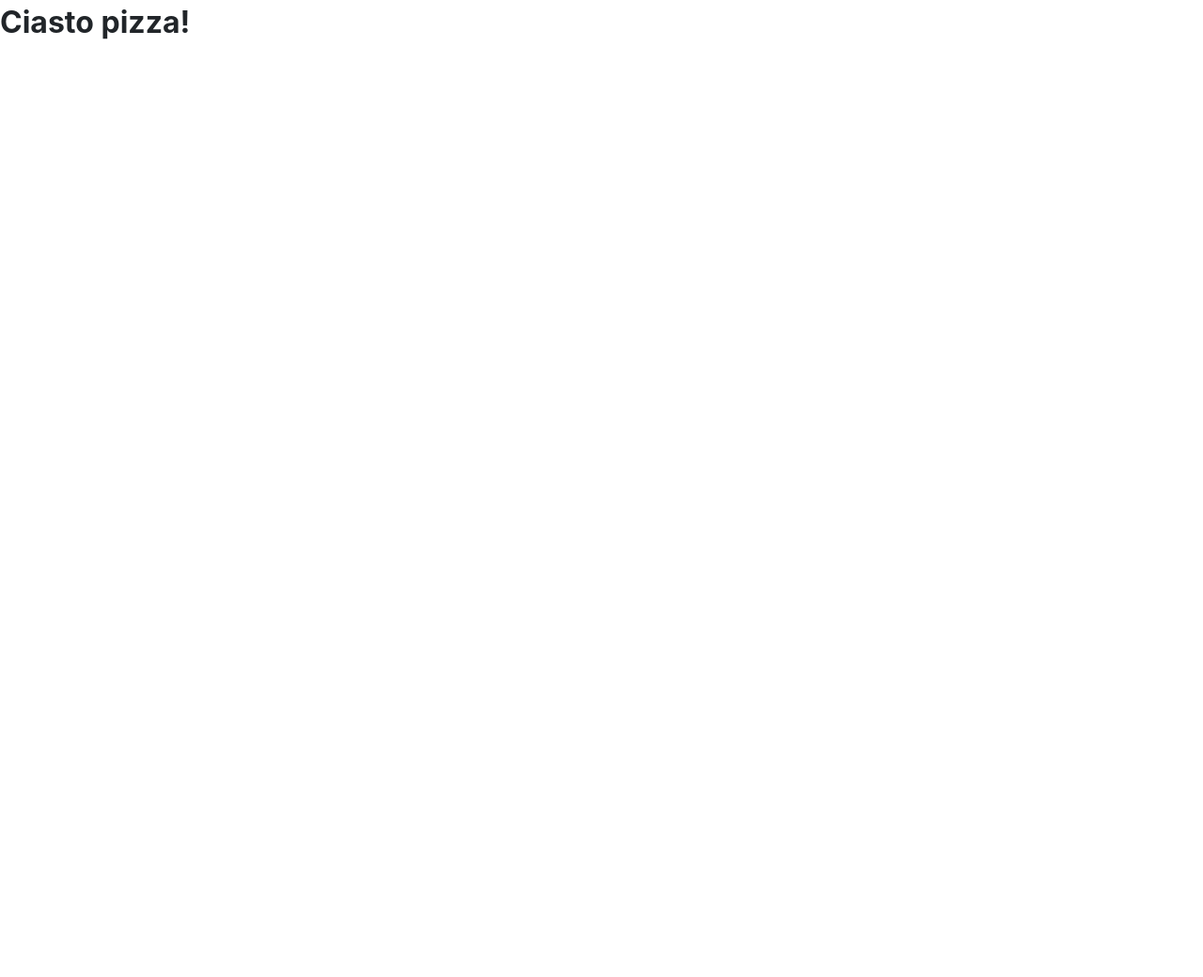
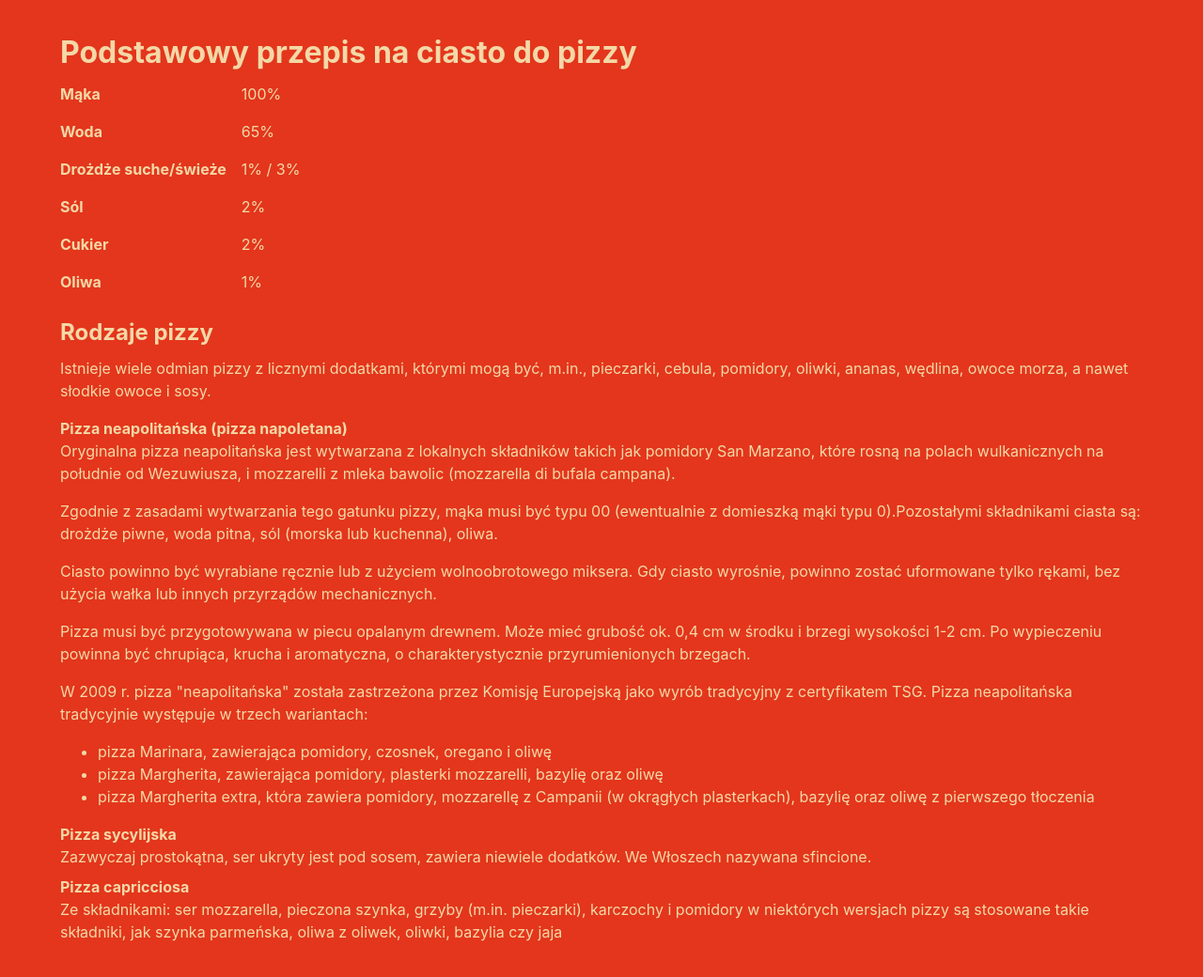
Before and after one commit to Bigismall/ciastopizza, a plain HTML site: page index.html in a window 1280 px wide. Shown: the whole page at 94% size. Before the commit the page ends 800 px from the top, so only its background shows below. Drawn offline with Linux system fonts and the light colour scheme.

Commit message:
update colors
recipe list style
add text content and general pizza recipe

```diff
--- a/css/ciastopizza.css
+++ b/css/ciastopizza.css
@@ -24,13 +24,14 @@ article, aside, figcaption, figure, footer, header, hgroup, main, nav, section {
 
 body {
     margin: 0;
+    padding: 2rem 4rem;
     font-family: -apple-system, BlinkMacSystemFont, "Segoe UI", Roboto, "Helvetica Neue", Arial, "Noto Sans", sans-serif, "Apple Color Emoji", "Segoe UI Emoji", "Segoe UI Symbol", "Noto Color Emoji";
     font-size: 1rem;
     font-weight: 400;
     line-height: 1.5;
-    color: #212529;
+    color: #F4D8A7;
     text-align: left;
-    background-color: #fff;
+    background-color: #E3361C;
 }
 
 [tabindex="-1"]:focus:not(:focus-visible) {
@@ -322,3 +323,10 @@ template {
 [hidden] {
     display: none !important;
 }
+
+
+dl.recipe {
+    display: grid;
+    grid-template-columns: auto 1fr;
+    grid-gap: .5rem 1rem;
+}
--- a/index.html
+++ b/index.html
@@ -4,16 +4,60 @@
   <meta charset="utf-8">
   <title>Ciasto Pizza</title>
   <meta name="description"
-        content="Przepis na ciasto do pizzy">
+        content="Podstawowy przepis na ciasto do pizzy">
   <meta name="author"
-        content="Bigismall">
-
+        content="bigismall.com">
   <link rel="stylesheet"
         href="css/ciastopizza.css?v=1.0">
 </head>
 
 <body>
-<h1>Ciasto pizza!</h1>
+<h1>Podstawowy przepis na ciasto do pizzy</h1>
+<dl class="recipe">
+  <dt>Mąka</dt>
+  <dd>100%</dd>
+  <dt>Woda</dt>
+  <dd>65%</dd>
+  <dt>Drożdże suche/świeże</dt>
+  <dd>1% / 3%</dd>
+  <dt>Sól</dt>
+  <dd>2%</dd>
+  <dt>Cukier</dt>
+  <dd>2%</dd>
+  <dt>Oliwa</dt>
+  <dd>1%</dd>
+</dl>
+
+<h2>Rodzaje pizzy</h2>
+<blockquote cite="https://pl.wikipedia.org/wiki/Pizza">
+  <p>Istnieje wiele odmian pizzy z licznymi dodatkami, którymi mogą być, m.in., pieczarki, cebula, pomidory, oliwki, ananas, wędlina, owoce morza, a nawet
+    słodkie owoce i sosy.</p>
+  <dl>
+    <dt>Pizza neapolitańska (pizza napoletana)</dt>
+    <dd><p>Oryginalna pizza neapolitańska jest wytwarzana z lokalnych składników takich jak pomidory San Marzano, które rosną na polach wulkanicznych na
+      południe od Wezuwiusza, i mozzarelli z mleka bawolic (mozzarella di bufala campana).</p>
+      <p>Zgodnie z zasadami wytwarzania tego gatunku pizzy, mąka musi być typu 00 (ewentualnie z domieszką mąki typu 0).Pozostałymi składnikami ciasta są:
+        drożdże piwne, woda pitna, sól (morska lub kuchenna), oliwa.</p>
+      <p>Ciasto powinno być wyrabiane ręcznie lub z użyciem wolnoobrotowego miksera. Gdy ciasto wyrośnie, powinno zostać uformowane tylko rękami, bez użycia
+        wałka lub innych przyrządów mechanicznych.</p>
+      <p>Pizza musi być przygotowywana w piecu opalanym drewnem. Może mieć grubość ok. 0,4 cm w środku i brzegi wysokości 1-2 cm. Po wypieczeniu powinna być
+        chrupiąca, krucha i aromatyczna, o charakterystycznie przyrumienionych brzegach.</p>
+      <p>W 2009 r. pizza &quot;neapolitańska&quot; została zastrzeżona przez Komisję Europejską jako wyrób tradycyjny z certyfikatem TSG. Pizza neapolitańska
+        tradycyjnie występuje w trzech wariantach:</p>
+      <ul>
+        <li>pizza Marinara, zawierająca pomidory, czosnek, oregano i oliwę</li>
+        <li>pizza Margherita, zawierająca pomidory, plasterki mozzarelli, bazylię oraz oliwę</li>
+        <li>pizza Margherita extra, która zawiera pomidory, mozzarellę z Campanii (w okrągłych plasterkach), bazylię oraz oliwę z pierwszego tłoczenia</li>
+      </ul>
+    </dd>
+    <dt>Pizza sycylijska</dt>
+    <dd>Zazwyczaj prostokątna, ser ukryty jest pod sosem, zawiera niewiele dodatków. We Włoszech nazywana sfincione.</dd>
+    <dt>Pizza capricciosa</dt>
+    <dd>Ze składnikami: ser mozzarella, pieczona szynka, grzyby (m.in. pieczarki), karczochy i pomidory w niektórych wersjach pizzy są stosowane takie
+      składniki, jak szynka parmeńska, oliwa z oliwek, oliwki, bazylia czy jaja
+    </dd>
+  </dl>
+</blockquote>
 <script type="module">
   import helloPizza from "./js/listener.mjs";
 
```
